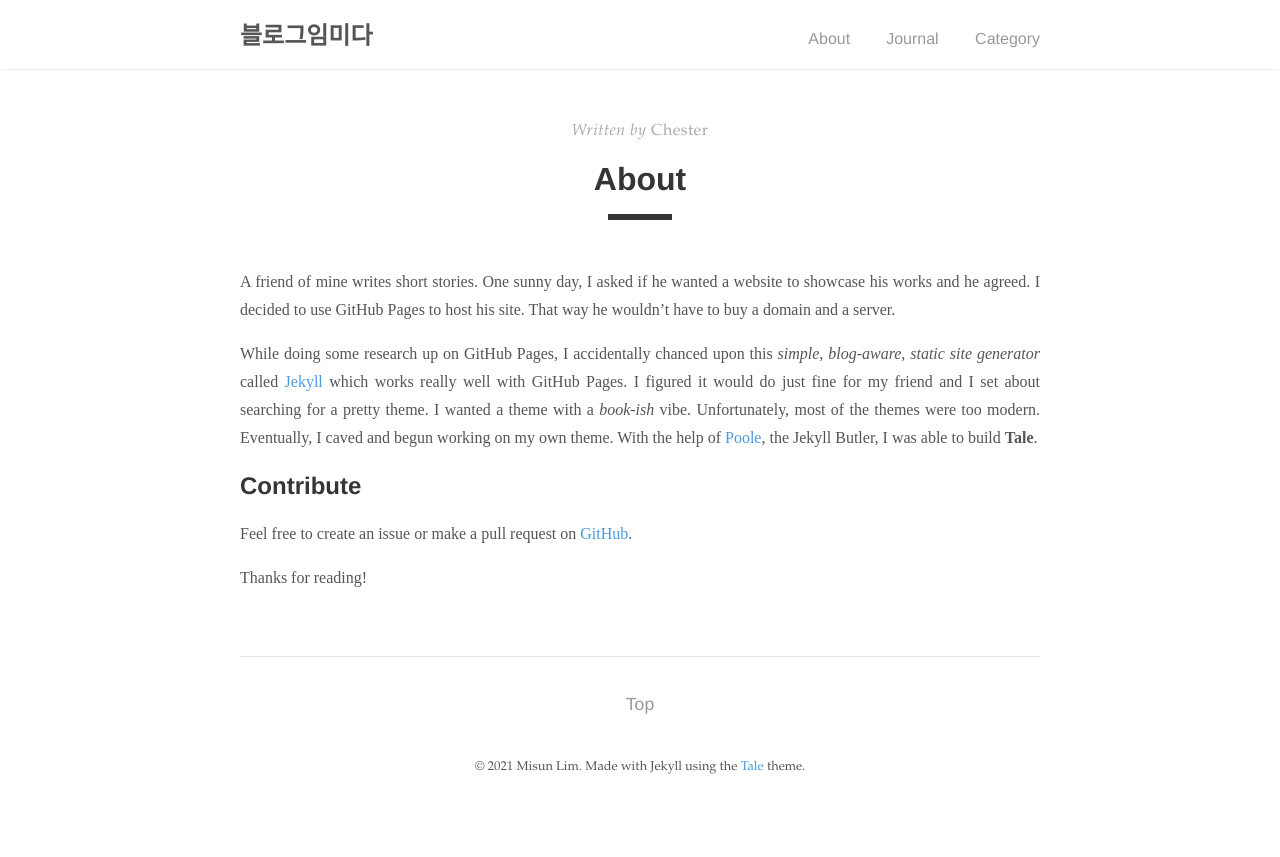
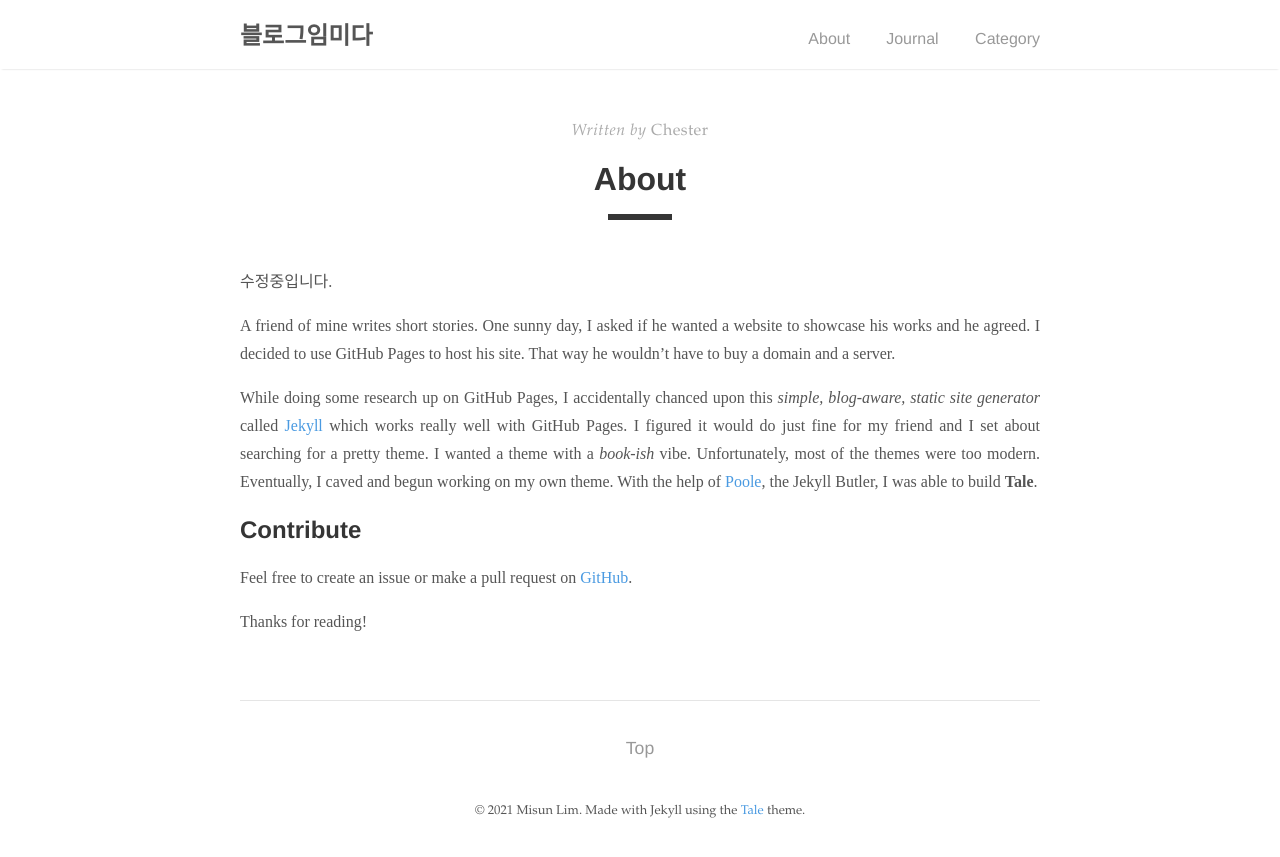
Before and after one commit to misun0608/misun0608.github.io, a Jekyll site: the page built from _pages/about.md, in a window 1280 px wide. Shown: the top 857 px of the page. Built offline with Jekyll 4.4.1, drawn with Linux system fonts in a browser that asks for light colours.

```diff
--- a/_layouts/default.html
+++ b/_layouts/default.html
@@ -1,5 +1,8 @@
 <!DOCTYPE html>
 <html lang="en">
+<head>
+  <script data-ad-client="ca-pub-1578004650884003" async src="https://pagead2.googlesyndication.com/pagead/js/adsbygoogle.js"></script>
+</head>
 
   {% include head.html %}
 
--- a/_pages/about.md
+++ b/_pages/about.md
@@ -4,6 +4,8 @@ title: "About"
 author: "Chester"
 permalink: /about/
 ---
+
+수정중입니다.
 
 A friend of mine writes short stories. One sunny day, I asked if he wanted a website to showcase his works and he agreed. I decided to use GitHub Pages to host his site. That way he wouldn't have to buy a domain and a server.
 
```
